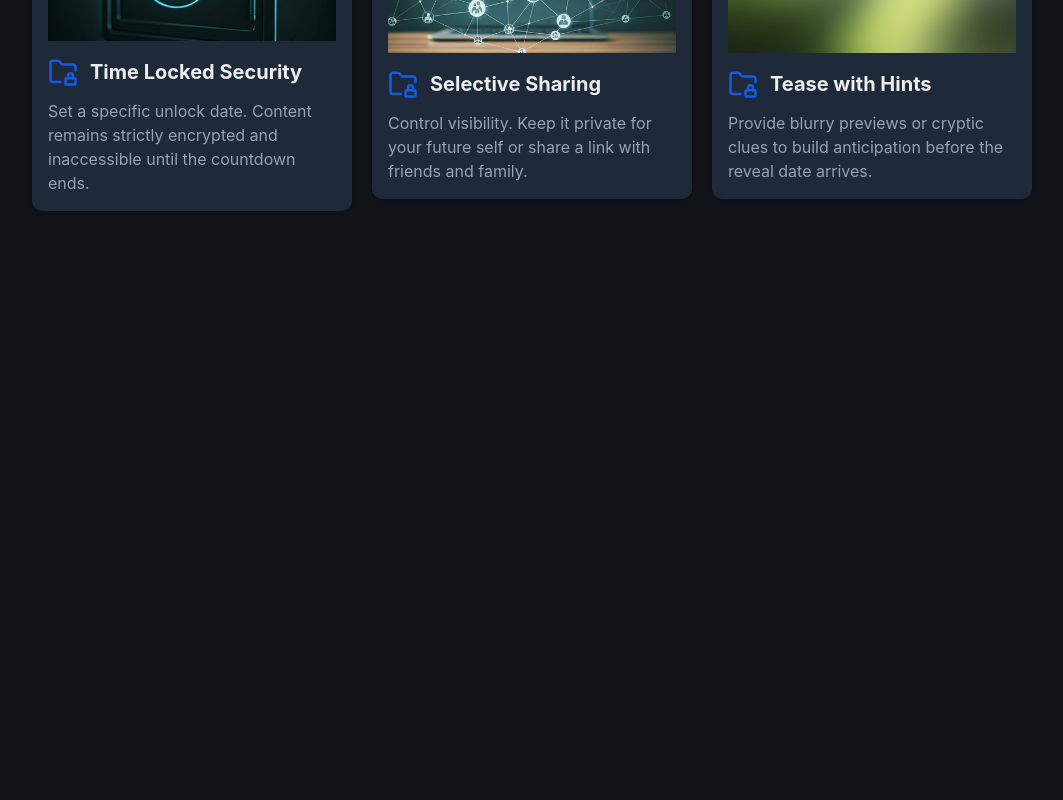
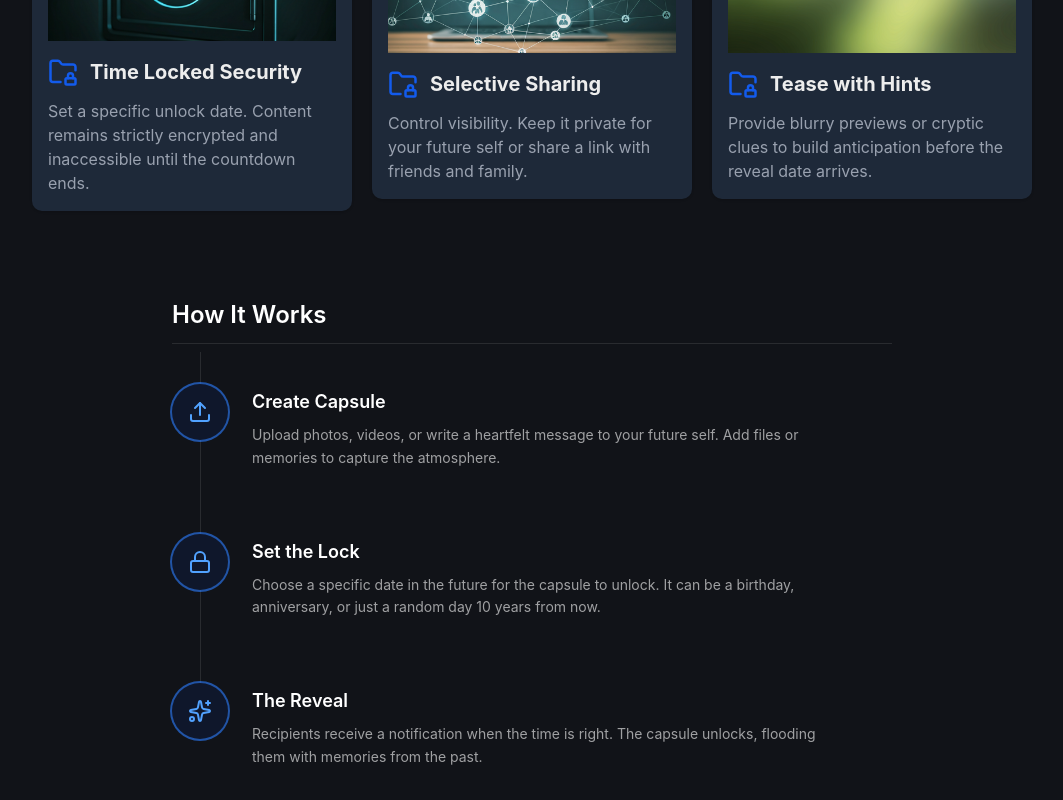
Before and after one commit to Rijan-dhakal/DigiCapsule, a Next.js app: page / in a window 1280 px wide. Shown: the part 938-1738 px from the top of the page, without its empty margins (108-1171 px from the left). Before the commit the page ends 1149 px from the top, so only its background shows below. Built offline with nearby package versions, Linux system fonts and the light colour scheme.

Commit message:
Add howItWorks component to landing page

```diff
--- a/app/page.tsx
+++ b/app/page.tsx
@@ -1,4 +1,5 @@
 import FeaturesSection from "@/components/homepage/features-section";
+import HowItWorks from "@/components/homepage/how-it-works";
 import TopMainSection from "@/components/homepage/top-main";
 
 const HomePage = () => {
@@ -6,6 +7,7 @@ const HomePage = () => {
     <div>
       <TopMainSection />
       <FeaturesSection />
+      <HowItWorks />
     </div>
   );
 };
--- a/components/homepage/features-section.tsx
+++ b/components/homepage/features-section.tsx
@@ -2,7 +2,7 @@ import FeatureCard from "./feature-card";
 
 const FeaturesSection = () => {
   return (
-    <div className="mt-10">
+    <section className="mt-10">
       <div className="text-center">
         <p className="text-3xl font-bold">Core Features</p>
         <p className="text-sm text-gray-400 mt-3">
@@ -31,7 +31,7 @@ const FeaturesSection = () => {
           description="Provide blurry previews or cryptic clues to build anticipation before the reveal date arrives."
         />
       </div>
-    </div>
+    </section>
   );
 };
 export default FeaturesSection;
--- /dev/null
+++ b/components/homepage/how-it-works.tsx
@@ -0,0 +1,62 @@
+import { Upload, Lock, Sparkles } from "lucide-react";
+
+const steps = [
+  {
+    title: "Create Capsule",
+    description:
+      "Upload photos, videos, or write a heartfelt message to your future self. Add files or memories to capture the atmosphere.",
+    icon: Upload,
+  },
+  {
+    title: "Set the Lock",
+    description:
+      "Choose a specific date in the future for the capsule to unlock. It can be a birthday, anniversary, or just a random day 10 years from now.",
+    icon: Lock,
+  },
+  {
+    title: "The Reveal",
+    description:
+      "Recipients receive a notification when the time is right. The capsule unlocks, flooding them with memories from the past.",
+    icon: Sparkles,
+  },
+];
+
+const HowItWorks = () => {
+  return (
+    <section className="mx-auto max-w-3xl px-6 py-14 my-8">
+      <div className="mb-10">
+        <h2 className="text-2xl font-semibold text-white">How It Works</h2>
+        <div className="mt-3 h-px w-full bg-white/10" />
+      </div>
+
+      <div className="relative">
+        <div className="absolute left-7 -top-8 h-full w-px bg-white/10" />
+
+        <div className="space-y-16">
+          {steps.map((step, index) => {
+            const Icon = step.icon;
+
+            return (
+              <div key={index} className="relative flex gap-6">
+                <div className="relative z-10 flex h-14 w-14 items-center justify-center rounded-full bg-slate-900 ring-2 ring-blue-500/60">
+                  <Icon className="h-6 w-6 text-blue-400" />
+                </div>
+
+                <div className="pt-1">
+                  <h3 className="text-lg font-semibold text-white">
+                    {step.title}
+                  </h3>
+                  <p className="mt-2 max-w-xl text-sm leading-relaxed text-white/60">
+                    {step.description}
+                  </p>
+                </div>
+              </div>
+            );
+          })}
+        </div>
+      </div>
+    </section>
+  );
+};
+
+export default HowItWorks;
--- a/components/homepage/top-main.tsx
+++ b/components/homepage/top-main.tsx
@@ -2,7 +2,7 @@ import { Button } from "../ui/button";
 
 const TopMainSection = () => {
   return (
-    <div className="relative mt-8 lg:mt-12">
+    <section className="relative mt-8 lg:mt-12">
       <div
         className="absolute inset-0 bg-cover opacity-40"
         style={{ backgroundImage: "url('/bg.png')", backgroundPosition: 'center 55%' }}
@@ -22,7 +22,7 @@ const TopMainSection = () => {
           </div>
         </div>
       </div>
-    </div>
+    </section>
   );
 };
 export default TopMainSection;
```
Also changed, not shown: lib/types/types.ts (line endings or trailing spaces).
